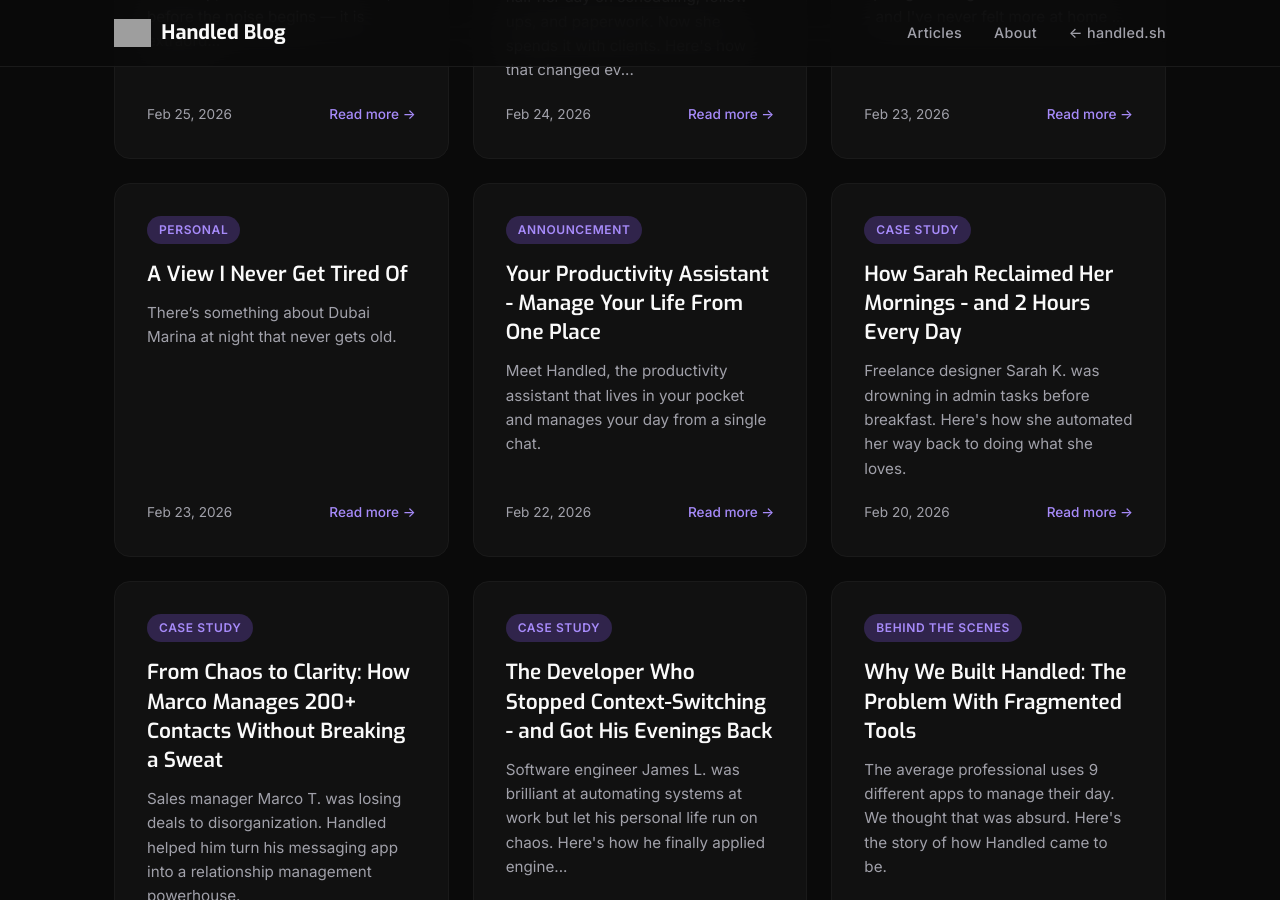
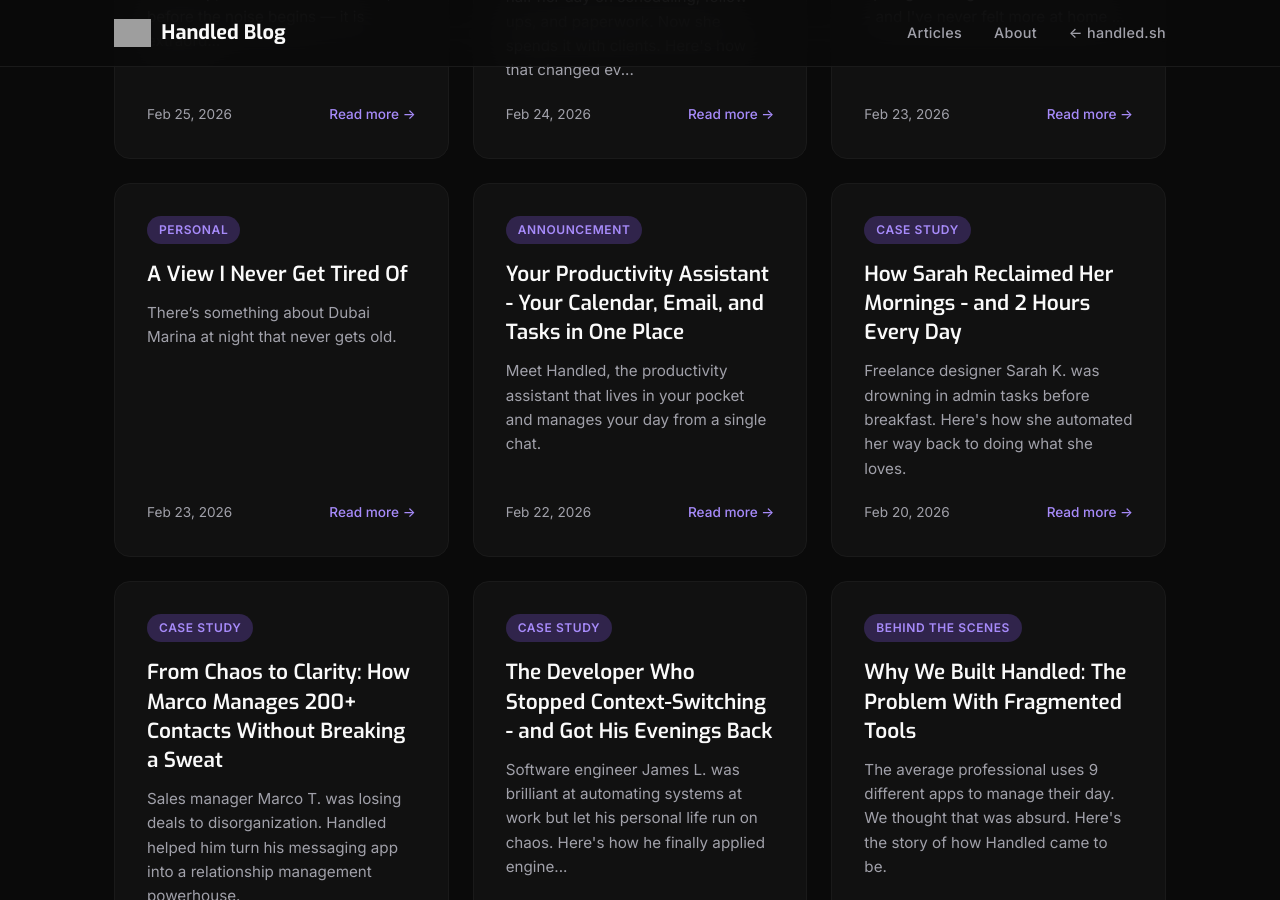
Before and after one commit to handled-sh/handled-sh.github.io, a Jekyll site: the page built from index.md, in a window 1280 px wide and 900 px high, scrolled down 1044 px. Built offline with Jekyll 4.4.1, drawn with Linux system fonts in a browser that asks for light colours.

Commit message:
Fix compliance: change manage your life to manage your schedule

```diff
--- a/_posts/2026-02-12-why-we-built-handled.md
+++ b/_posts/2026-02-12-why-we-built-handled.md
@@ -38,7 +38,7 @@ When we started designing Handled, we looked at the tools people already use mos
 
 WhatsApp has over 2 billion active users. Telegram has over 900 million. These apps are open on people's phones from the moment they wake up until they go to sleep. People are more comfortable communicating through messaging than through any other digital medium.
 
-So we asked: what if your productivity assistant lived inside the app you already use most? What if instead of opening a separate tool to manage your life, you just... sent a message?
+So we asked: what if your productivity assistant lived inside the app you already use most? What if instead of opening a separate tool to manage your schedule, you just... sent a message?
 
 That insight became our core design principle: **don't make people come to you. Go to where they already are.**
 
--- a/_posts/2026-02-22-your-productivity-assistant.md
+++ b/_posts/2026-02-22-your-productivity-assistant.md
@@ -1,6 +1,6 @@
 ---
 layout: post
-title: "Your Productivity Assistant - Manage Your Life From One Place"
+title: "Your Productivity Assistant - Your Calendar, Email, and Tasks in One Place"
 date: 2026-02-22
 author: Handled Team
 excerpt: "Meet Handled, the productivity assistant that lives in your pocket and manages your day from a single chat."
```
